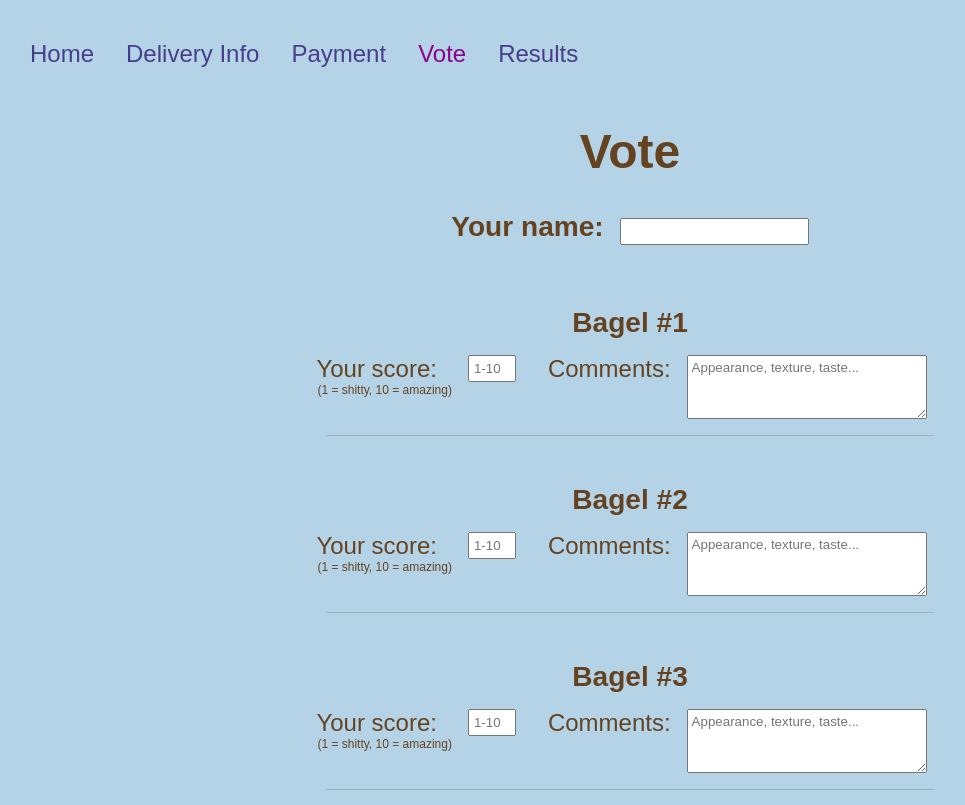
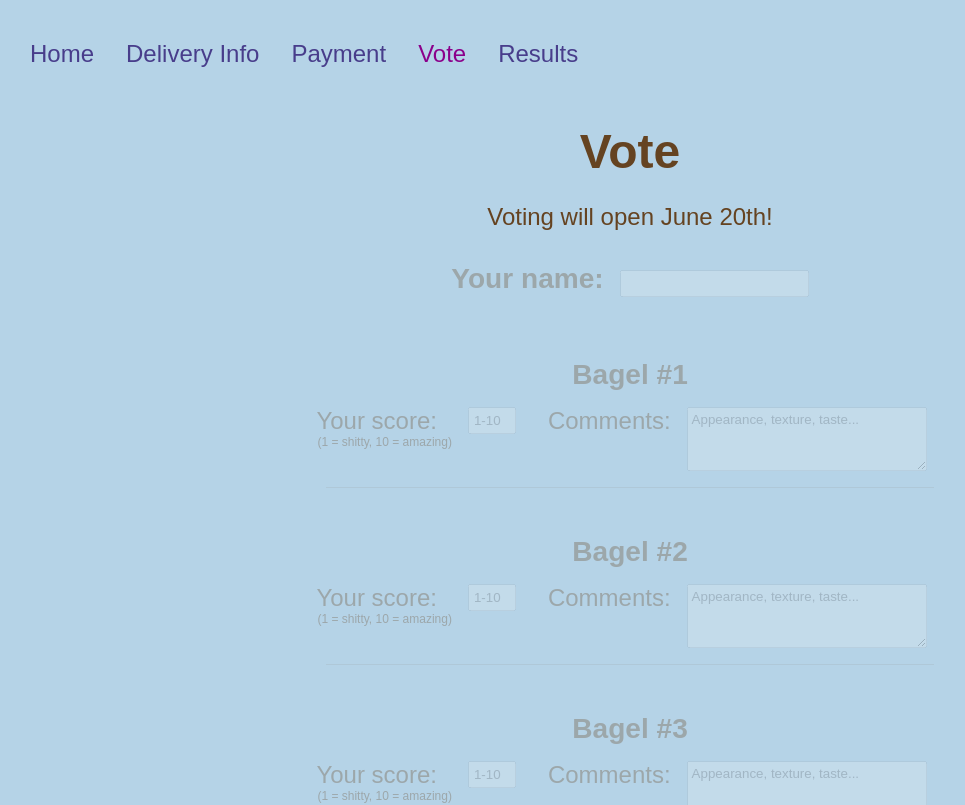
Before and after one commit to dylanbussone/bagel-quest, a Next.js app: page /vote in a window 1280 px wide. Shown: the top 805 px of the page, without its empty margins (10-975 px from the left). Built offline with nearby package versions, Linux system fonts and the light colour scheme; a web font is replaced by a local one.

Commit message:
Text updates, disable voting page

```diff
--- a/pages/payment.js
+++ b/pages/payment.js
@@ -22,13 +22,12 @@ export default function Payment() {
                             <span className="big green">$27</span> per 2 person household
                         </p>
                         <i>
-                            <span className="green">+$12</span> per additional person over 2 in the
-                            same household.
+                            <span className="green">+$12</span> per additional person
                         </i>
                         <br />
                         <i>
                             <span className="green">+$7</span> if you requested Dingfelders cream
-                            cheese.
+                            cheese
                         </i>
                     </p>
                     <p>
--- a/pages/vote.js
+++ b/pages/vote.js
@@ -41,9 +41,12 @@ export default function Vote() {
         <main className="vote">
             <h1 className="title">Vote</h1>
 
-            <section>
+            <p>Voting will open June 20th!</p>
+
+            <section className="disabled">
                 <h3 style={{ display: 'inline-block' }}>Your name:</h3>
                 <input
+                    disabled /* TODO undo */
                     type="text"
                     value={username}
                     onChange={(e) => {
@@ -62,6 +65,7 @@ export default function Vote() {
                                         <p className="tiny">(1 = shitty, 10 = amazing)</p>
                                     </label>
                                     <input
+                                        disabled /* TODO undo */
                                         type="text"
                                         placeholder="1-10"
                                         value={voteData[bagelId].score || ''}
@@ -77,6 +81,7 @@ export default function Vote() {
                                 <span>
                                     <label>Comments:</label>
                                     <textarea
+                                        disabled /* TODO undo */
                                         value={voteData[bagelId].comment || ''}
                                         placeholder="Appearance, texture, taste..."
                                         onChange={(e) => {
@@ -92,10 +97,14 @@ export default function Vote() {
                     })}
                 </div>
 
-                <button disabled={disableVote} onClick={() => {
-                    setDisableVote(true);
-                    submitVotes({ username, voteData });
-                }}>
+                <button
+                    disabled={disableVote}
+                    disabled /* TODO undo */
+                    onClick={() => {
+                        setDisableVote(true);
+                        submitVotes({ username, voteData });
+                    }}
+                >
                     Submit
                 </button>
             </section>
@@ -106,6 +115,10 @@ export default function Vote() {
 
                 section {
                     margin: 2rem 0;
+                }
+
+                section.disabled {
+                    opacity: 0.3;
                 }
 
                 input,
```
